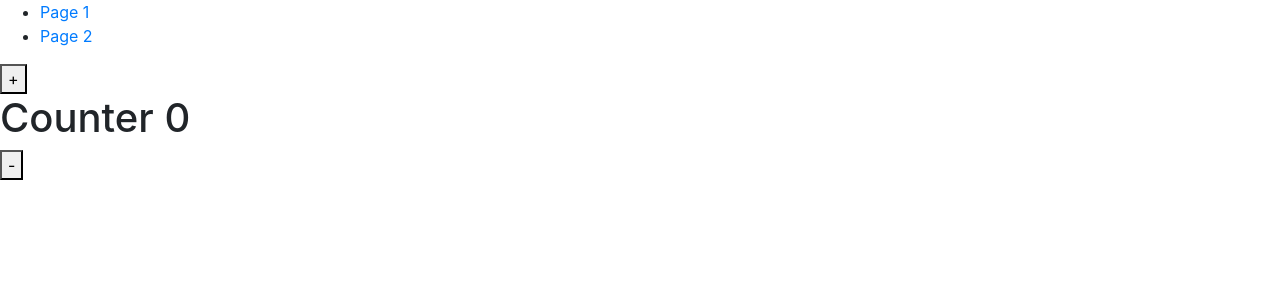
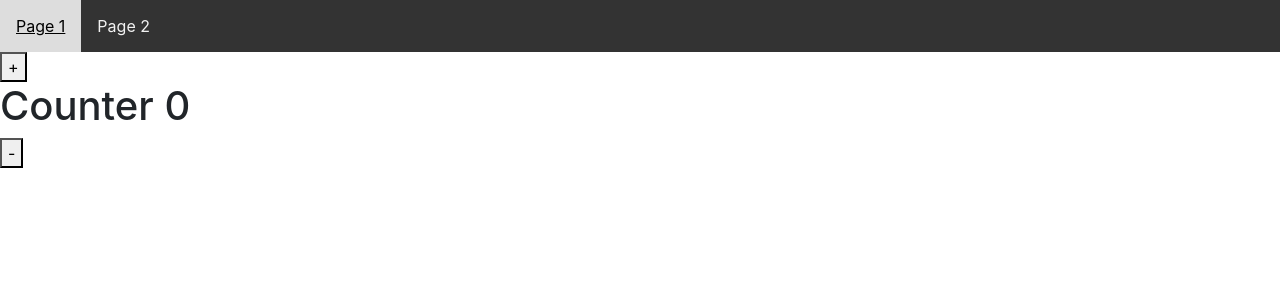
Before and after one commit to riqmarmes/probable-lamp, a React (Create React App) app: page / in a window 1280 px wide. Shown: the top 300 px of the page. Built offline with nearby package versions, Linux system fonts and the light colour scheme.

Commit message:
fixed styling a bit

```diff
--- a/src/components/App.jsx
+++ b/src/components/App.jsx
@@ -1,4 +1,4 @@
-import React, { Component } from "react";
+import React, { Component, Fragment } from "react";
 import { Route } from "react-router-dom";
 import Youtube from "./Youtube";
 import Header from "./Header";
@@ -7,11 +7,11 @@ import WrappedApp from "../counter/WrappedApp";
 class App extends Component {
   render() {
     return (
-      <div>
+      <Fragment>
         <Header />
         <Route exact path="/counter" component={Youtube} />
         <Route exact path="/" component={WrappedApp} />
-      </div>
+      </Fragment>
     );
   }
 }
--- a/src/components/Header.jsx
+++ b/src/components/Header.jsx
@@ -1,18 +1,12 @@
 import React, { Component } from "react";
-import { Link } from "react-router-dom";
+import { NavLink as Link } from "react-router-dom";
 
 export default class Header extends Component {
   render() {
     return (
-      <div>
-        <ul>
-          <li>
-            <Link to="/">Page 1</Link>
-          </li>
-          <li>
-            <Link to="/counter">Page 2</Link>
-          </li>
-        </ul>
+      <div className="topnav">
+        <Link to="/">Page 1</Link>
+        <Link to="/counter">Page 2</Link>
       </div>
     );
   }
--- a/src/components/Searchbar.jsx
+++ b/src/components/Searchbar.jsx
@@ -1,4 +1,4 @@
-import React, { Component } from "react";
+import React, { Component, Fragment } from "react";
 
 export default class Searchbar extends Component {
   state = { term: "" };
--- a/src/components/VideoDetail.jsx
+++ b/src/components/VideoDetail.jsx
@@ -1,4 +1,4 @@
-import React from "react";
+import React, { Fragment } from "react";
 
 const VideoDetail = ({ selectedVideo }) => {
   if (!selectedVideo) {
@@ -10,15 +10,21 @@ const VideoDetail = ({ selectedVideo }) => {
   const { description, title } = selectedVideo.snippet;
 
   return (
-    <div>
+    <Fragment>
       <div>
-        <iframe title={description} src={videoSrc} frameBorder="0" />
+        <iframe
+          title={description}
+          src={videoSrc}
+          frameBorder="0"
+          allow="accelerometer; autoplay; encrypted-media; gyroscope; picture-in-picture"
+          allowFullScreen
+        ></iframe>
       </div>
       <div>
         <h4>{title}</h4>
         <p>{description}</p>
       </div>
-    </div>
+    </Fragment>
   );
 };
 
--- a/src/components/VideoList.jsx
+++ b/src/components/VideoList.jsx
@@ -6,7 +6,7 @@ const VideoList = ({ videos, onVideoSelect }) => {
     return <VideoItem key={idx} video={video} onVideoSelect={onVideoSelect} />;
   });
 
-  return <div>{renderedList}</div>;
+  return <div className="videoList">{renderedList}</div>;
 };
 
 export default VideoList;
--- a/src/components/VideoModule.jsx
+++ b/src/components/VideoModule.jsx
@@ -1,21 +1,22 @@
-import React, { Component } from "react";
+import React, { Component, Fragment } from "react";
 import VideoDetail from "./VideoDetail";
 import VideosList from "./VideoList";
 
 class VideoModule extends Component {
   render() {
     return (
-      <div>
-        <div>
-          <VideoDetail selectedVideo={this.props.appState.selectedVideo} />
-        </div>
-        <div>
+      <Fragment>
+        <div className="column">
           <VideosList
             videos={this.props.appState.videos}
             onVideoSelect={this.props.onVideoSelect}
           />
         </div>
-      </div>
+
+        <div className="column right-column">
+          <VideoDetail selectedVideo={this.props.appState.selectedVideo} />
+        </div>
+      </Fragment>
     );
   }
 }
--- a/src/components/Youtube.jsx
+++ b/src/components/Youtube.jsx
@@ -1,4 +1,4 @@
-import React, { Component } from "react";
+import React, { Component, Fragment } from "react";
 import Searchbar from "./Searchbar";
 import VideoModule from "./VideoModule";
 
@@ -53,10 +53,10 @@ class Youtube extends Component {
 
   render() {
     return (
-      <div className="app ui container">
+      <Fragment>
         <Searchbar onTermSubmit={this.onTermSubmit} />
         <VideoModule appState={this.state} onVideoSelect={this.onVideoSelect} />
-      </div>
+      </Fragment>
     );
   }
 }
--- a/src/index.css
+++ b/src/index.css
@@ -1,13 +1,59 @@
 body {
   margin: 0;
-  font-family: -apple-system, BlinkMacSystemFont, 'Segoe UI', 'Roboto', 'Oxygen',
-    'Ubuntu', 'Cantarell', 'Fira Sans', 'Droid Sans', 'Helvetica Neue',
+  font-family: -apple-system, BlinkMacSystemFont, "Segoe UI", "Roboto", "Oxygen",
+    "Ubuntu", "Cantarell", "Fira Sans", "Droid Sans", "Helvetica Neue",
     sans-serif;
   -webkit-font-smoothing: antialiased;
   -moz-osx-font-smoothing: grayscale;
 }
 
 code {
-  font-family: source-code-pro, Menlo, Monaco, Consolas, 'Courier New',
+  font-family: source-code-pro, Menlo, Monaco, Consolas, "Courier New",
     monospace;
 }
+
+/* Style the top navigation bar */
+.topnav {
+  overflow: hidden;
+  background-color: #333;
+}
+
+/* Style the topnav links */
+.topnav a {
+  float: left;
+  display: block;
+  color: #f2f2f2;
+  text-align: center;
+  padding: 14px 16px;
+  text-decoration: none;
+}
+
+/* Change color on hover */
+.topnav a:hover {
+  background-color: #ddd;
+  color: black;
+}
+
+/* Create three equal columns that floats next to each other */
+.column {
+  float: left;
+  width: 50%;
+  padding: 15px;
+}
+
+.right-column {
+}
+
+/* Clear floats after the columns */
+.row:after {
+  content: "";
+  display: table;
+  clear: both;
+}
+
+/* Responsive layout - makes the three columns stack on top of each other instead of next to each other */
+@media screen and (max-width: 600px) {
+  .column {
+    width: 100%;
+  }
+}
```
